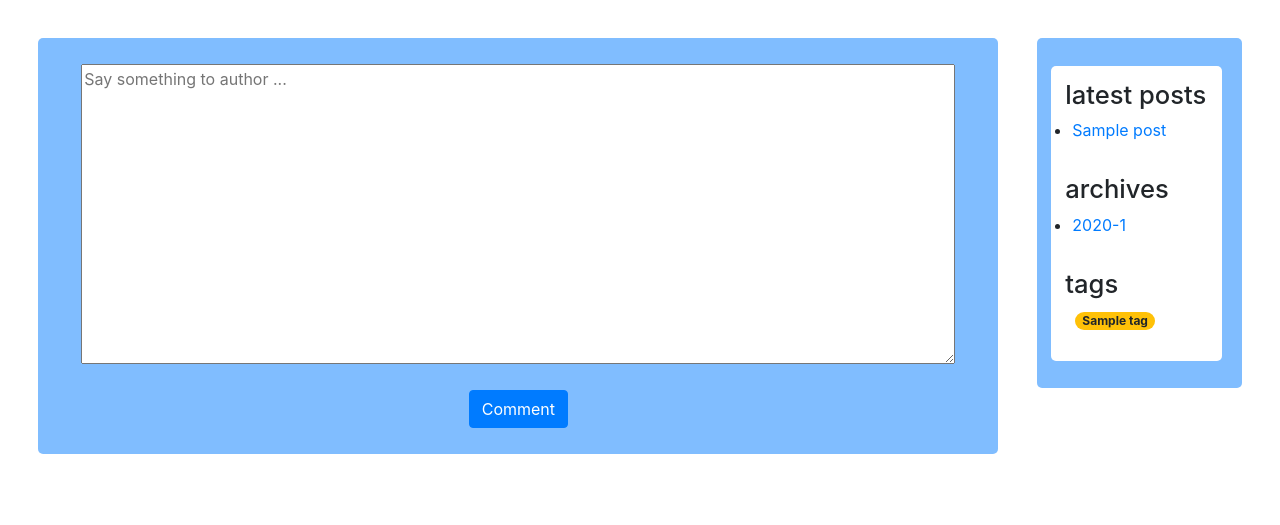
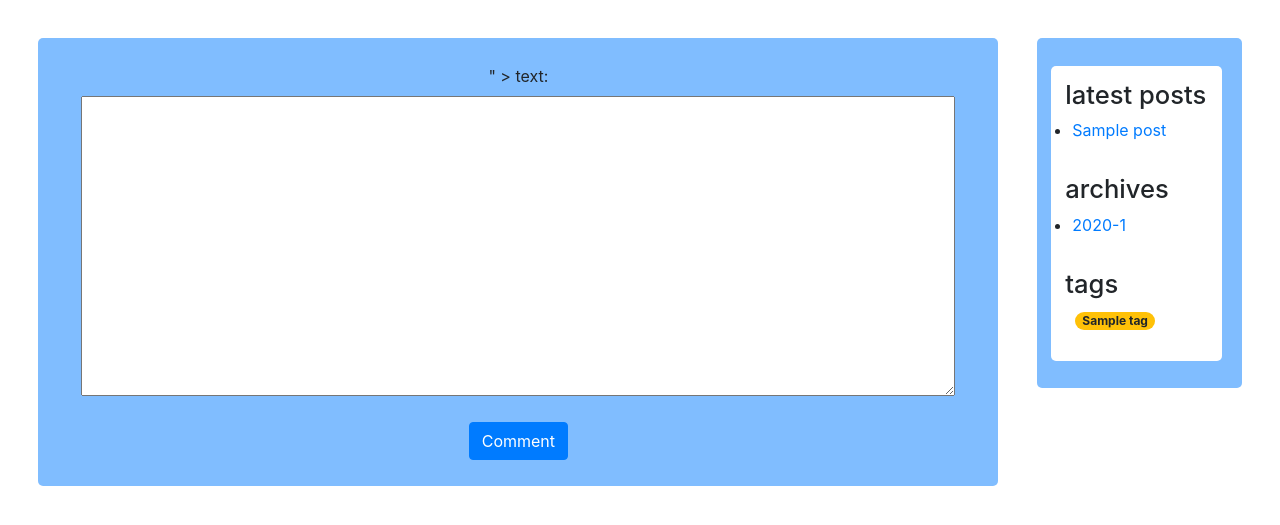
Before and after one commit to Mike-Dai/djangocoder, a Django app: page /post/1/add_comment/ in a window 1280 px wide. Shown: the part 56-581 px from the top of the page. Run offline with Django 3.2, Linux system fonts and the light colour scheme; a user stored in the database is signed in; tables that the repository leaves empty hold one stand-in row (values such as "Sample post"); some libraries are stand-ins or nearby versions.

Commit message:
Fix bug in form of adding comment

```diff
--- a/blog/templates/blog/add_comment.html
+++ b/blog/templates/blog/add_comment.html
@@ -1,10 +1,12 @@
 {% extends 'blog/base.html' %}
 {% block content %}
 <div>
-	<form method="POST">
+	<form action="" method="POST">
 		{% csrf_token %}
-		<div align="center">
-			<textarea placeholder="Say something to author ..."></textarea>
+		<div class="fieldWrapper" align="center">
+			{{ form.errors }}
+			<label for="{{ form.text }}" > text:</label>
+			{{ form.text }}
 		</div>
 		<div style = "text-align: center;">
 			<button class="btn btn-primary" type="submit">Comment</button>
--- a/blog/views.py
+++ b/blog/views.py
@@ -1,6 +1,6 @@
 import markdown
 
-from django.shortcuts import render, get_object_or_404, redirect
+from django.shortcuts import render, get_object_or_404, redirect, HttpResponse
 from django.utils import timezone
 from .models import Post, Comment, Tag
 from django.contrib.auth.models import User
@@ -158,15 +158,20 @@ def add_comment(request, pk):
 	post = Post.objects.get(pk=pk)
 	if request.method == "POST":
 		form = CommentForm(request.POST)
+		#return HttpResponse(form.errors)
+		#print(form.errors)
 		if form.is_valid():
+			#return HttpResponse(form.is_valid())
 			comment = form.save(commit=False)
 			comment.author = request.user
 			comment.created_date = timezone.now()
 			comment.post = post
-			comment.approve()
+			#comment.text = form.text
+			#comment.approve()
 			comment.save()
 			return redirect('post_detail', pk=post.pk)
 	else:
+		#return HttpResponse(request.method)
 		form = CommentForm()
 	return render(request, 'blog/add_comment.html', {'form': form})
 
```
Also changed, not shown: 8 other files.
